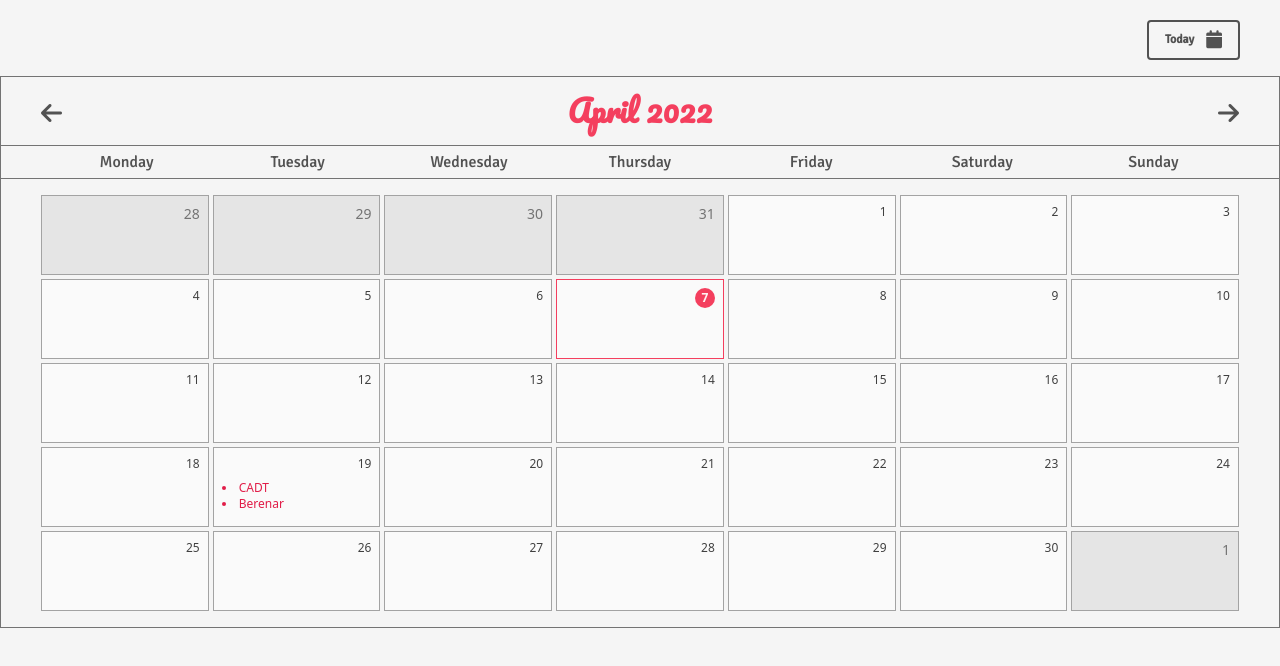
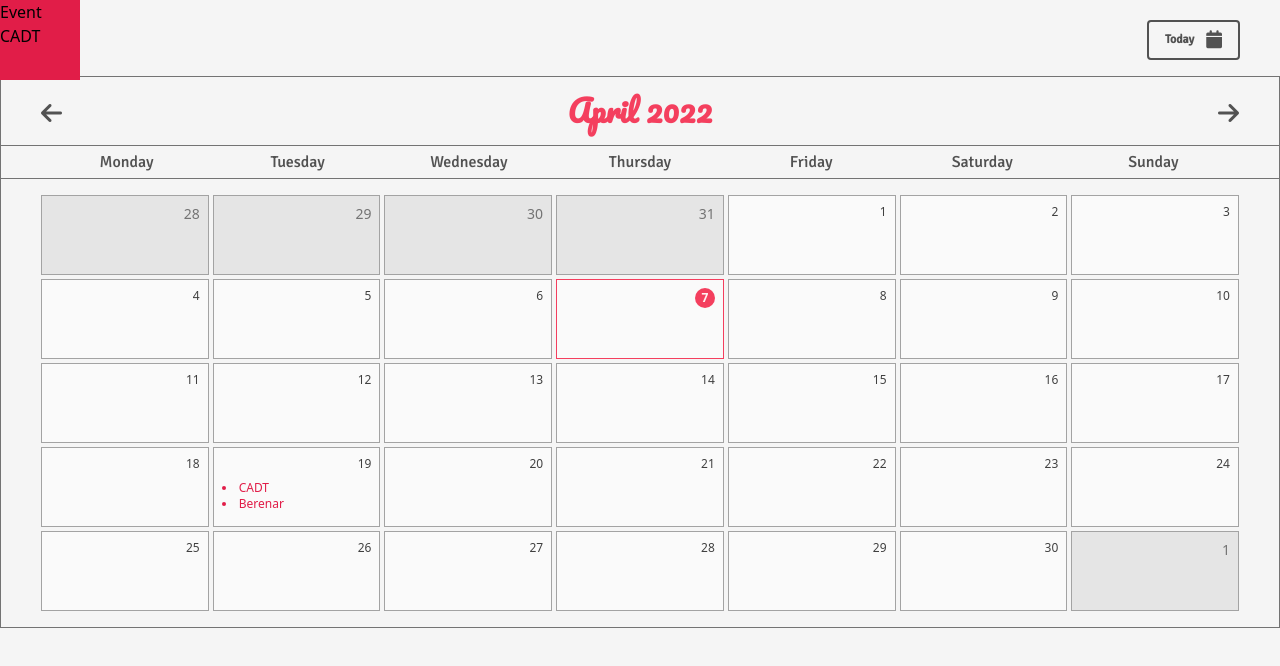
Before and after one commit to javisastre/calendar-vue, a Vue app: page / in a window 1280 px wide. Both pictures are taken after a click on the item "CADT". Shown: the top 666 px of the page. Built offline with nearby package versions, Linux system fonts and the light colour scheme.

Commit message:
event modal process

```diff
--- a/src/components/Calendar.vue
+++ b/src/components/Calendar.vue
@@ -1,11 +1,18 @@
 <template>
   <div class="relative">
-    <div v-if="date">
+    <div v-if="newEvent">
       <NewEventModal
         class="absolute z-10"
-        :date="date"
-        @killModal="date = null"
+        :date="newEvent"
+        @killModal="newEvent = null"
         @submitEvent="createEvent"
+      />
+    </div>
+    <div v-if="eventFeatured">
+      <EventModal
+        class="absolute z-10"
+        :element="eventFeatured"
+        @killModal="eventFeatured = null"
       />
     </div>
     <div class="container mx-auto h-screen pt-5">
@@ -66,7 +73,7 @@
           :key="day"
           :class="{ [todayClassBox]: isToday(day) }"
           class="p-2 text-right h-20 flex flex-col border border-neutral-400 bg-neutral-50 text-neutral-700"
-          @click.self="date = day"
+          @click.self="newEvent = day"
         >
           <div
             class="self-end text-xs flex items-center justify-center"
@@ -79,7 +86,7 @@
               v-for="(event, i) in events[dashDate(day)]"
               :key="i"
               :class="eventTitleClass"
-              @click="test"
+              @click="openEvent(event, $event)"
             >
               {{ event.title }}
             </li>
@@ -102,12 +109,12 @@
 
 <script>
 import NewEventModal from "./NewEventModal.vue";
+import EventModal from "./EventModal.vue";
 export default {
   name: "Calendar",
-  components: { NewEventModal },
+  components: { NewEventModal, EventModal },
   data() {
     return {
-      date: null,
       month: new Date().getMonth(),
       year: new Date().getFullYear(),
       monthList: [
@@ -133,6 +140,8 @@ export default {
         "Saturday",
         "Sunday",
       ],
+      newEvent: null,
+      eventFeatured: null,
       events: {
         "2022-3-19": [
           {
@@ -193,8 +202,8 @@ export default {
     dashDate(d) {
       return `${d.getFullYear()}-${d.getMonth()}-${d.getDate()}`;
     },
-    test(e) {
-      console.log(e.x, e.y);
+    openEvent(event, eventInfo) {
+      this.eventFeatured = { event, x: eventInfo.x, y: eventInfo.y };
     },
   },
   computed: {
--- /dev/null
+++ b/src/components/EventModal.vue
@@ -0,0 +1,18 @@
+<template>
+  <div class="h-20 w-20 bg-rose-600 top-[{{element.y}}px]">
+    <h2>Event</h2>
+    <p>{{ element.event.title }}</p>
+  </div>
+</template>
+
+<script>
+export default {
+  name: "EventModal",
+  props: {
+    element: {
+      type: Object,
+      required: true,
+    },
+  },
+};
+</script>
```
